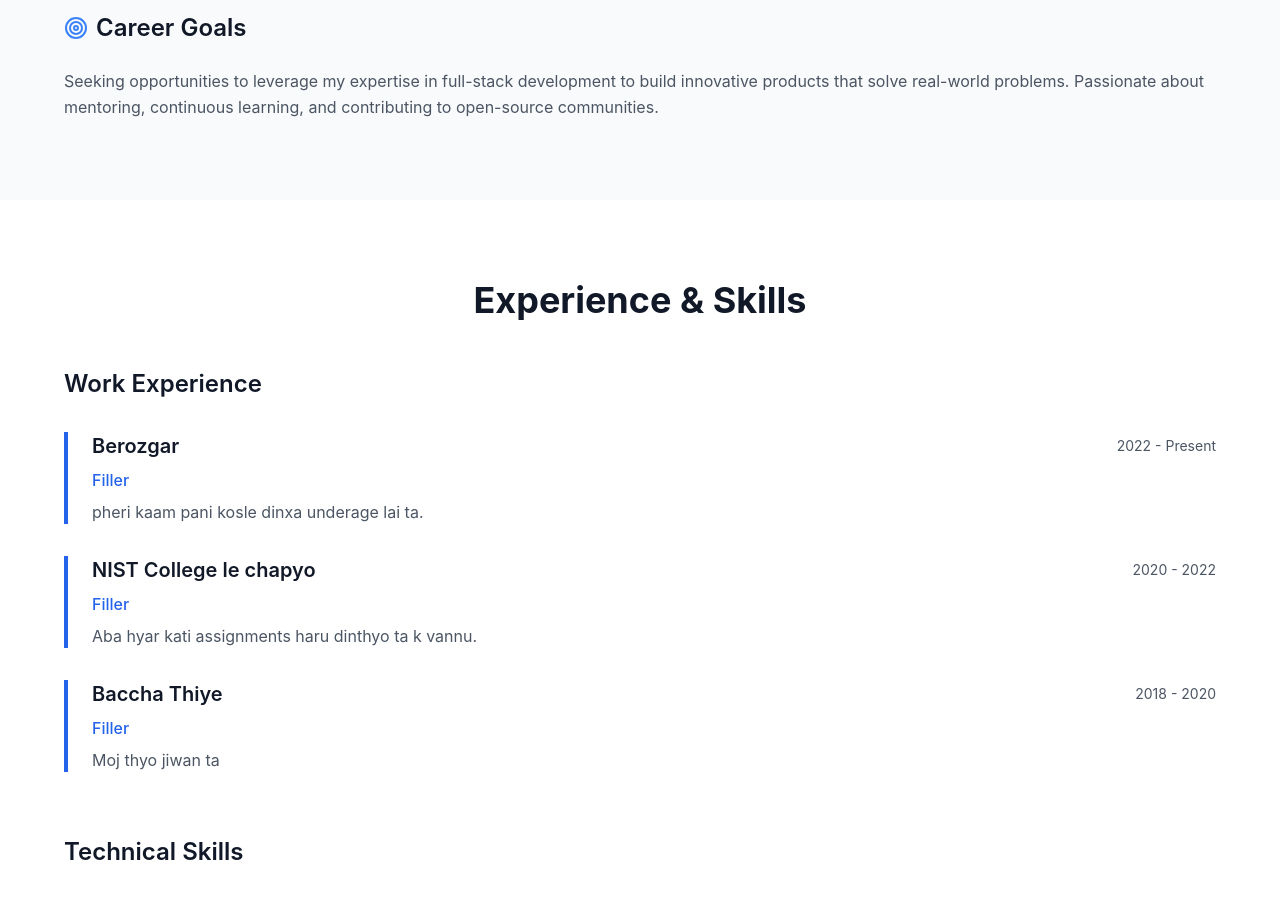
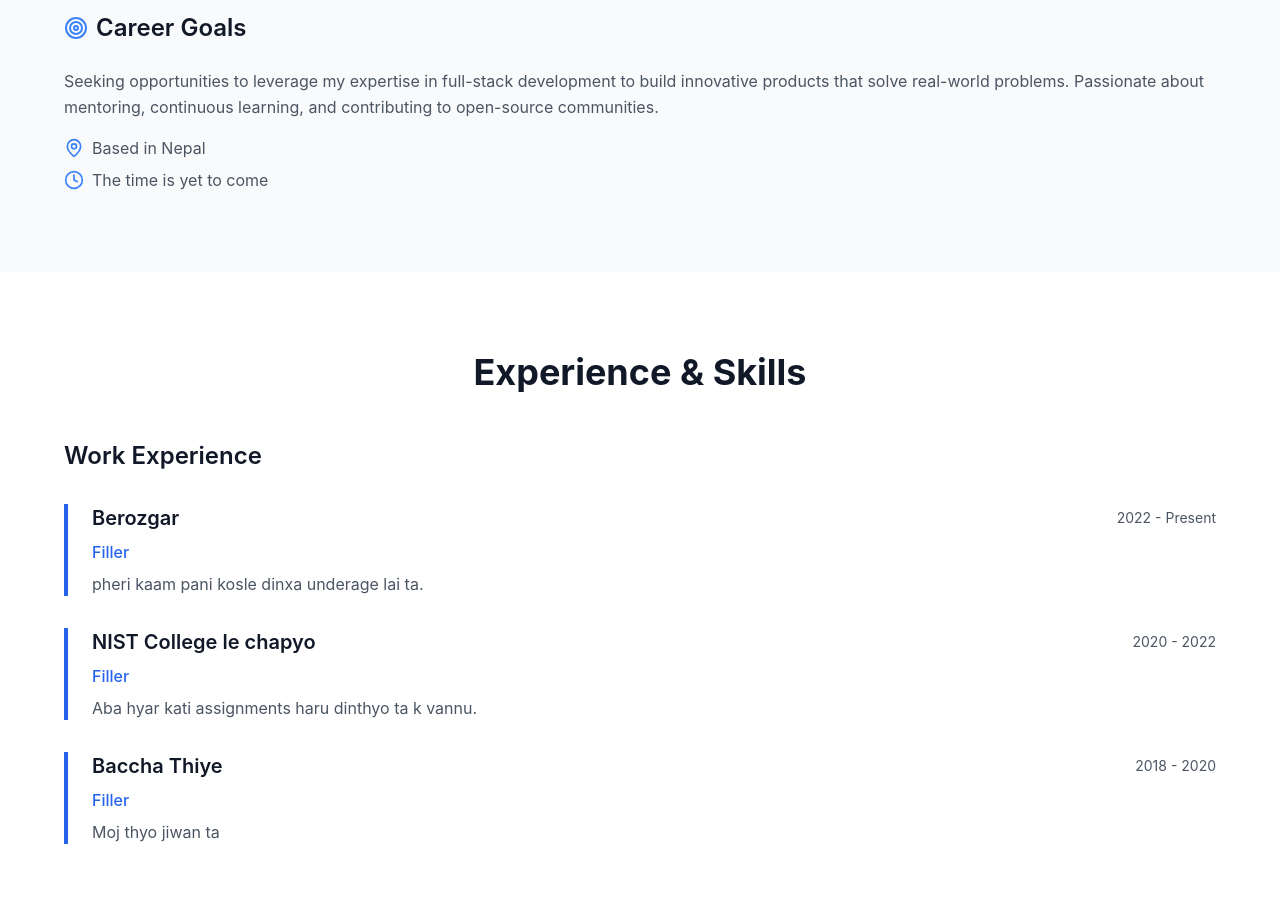
Before and after one commit to cloudBruhh/my-portfolio, a React (Vite) app: page / in a window 1280 px wide. Shown: the part 1180-2082 px from the top of the page. Built offline with nearby package versions, Linux system fonts and the light colour scheme; the HTML template or start-up script is replaced by a standard one.

Commit message:
Simplistic yet professional animations and email js

```diff
--- a/src/App.jsx
+++ b/src/App.jsx
@@ -298,7 +298,7 @@ export default function Portfolio() {
     try {
       const result = await emailjs.send(
         'service_wsx4nsh',
-        'template_omaz1it',
+        'template_3tfv9y4',
         {
           from_name: formData.name,
           from_email: formData.email,
@@ -561,6 +561,15 @@ export default function Portfolio() {
               Seeking opportunities to leverage my expertise in full-stack development to build innovative products that solve real-world problems. Passionate about mentoring, continuous learning, and contributing to open-source communities.
             </p>
           </div>
+          {/* Additional Info */}
+          <div className="flex items-center gap-2 mt-4">
+            <MapPin size={20} className="text-blue-500" />
+            <span className={isDarkMode ? 'text-gray-300' : 'text-gray-600'}>Based in Nepal</span>
+          </div>
+          <div className="flex items-center gap-2 mt-2">
+            <Clock size={20} className="text-blue-500" />
+            <span className={isDarkMode ? 'text-gray-300' : 'text-gray-600'}>The time is yet to come</span>
+          </div>
         </div>
       </section>
 
```
